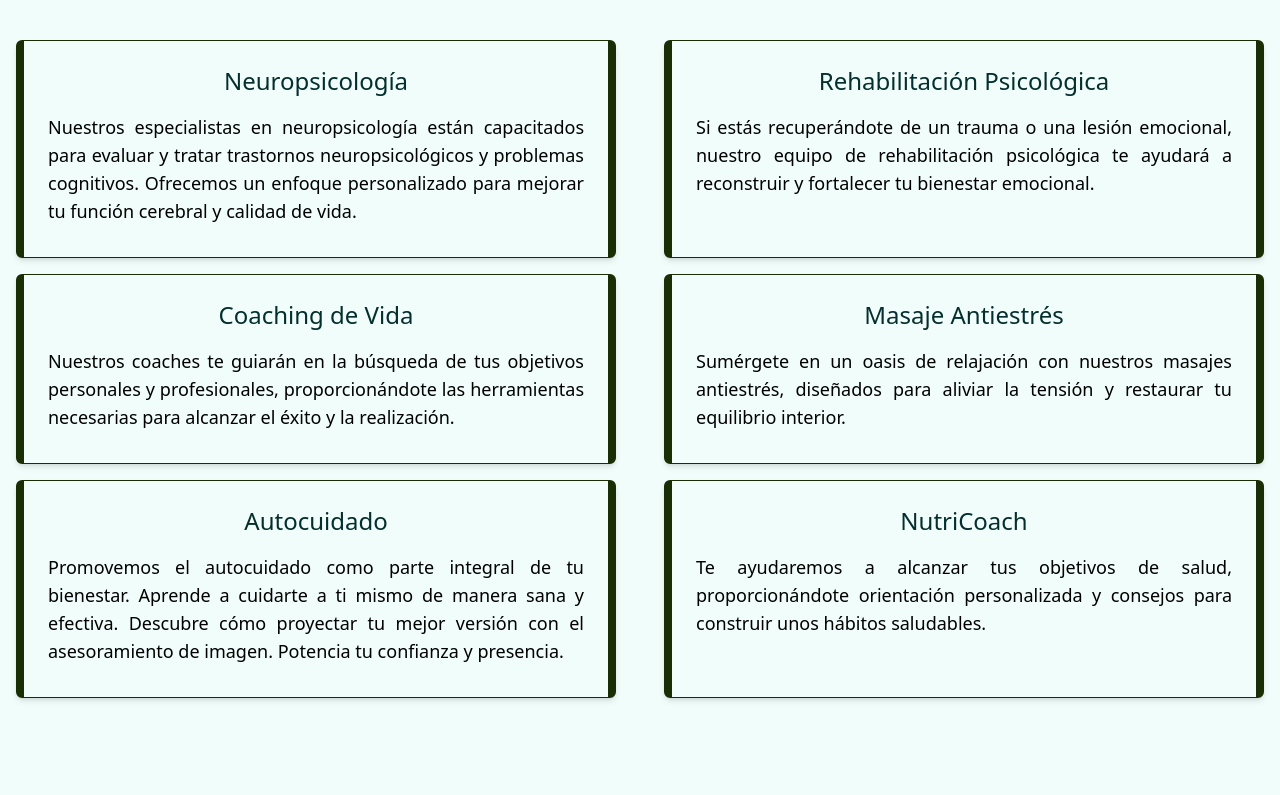
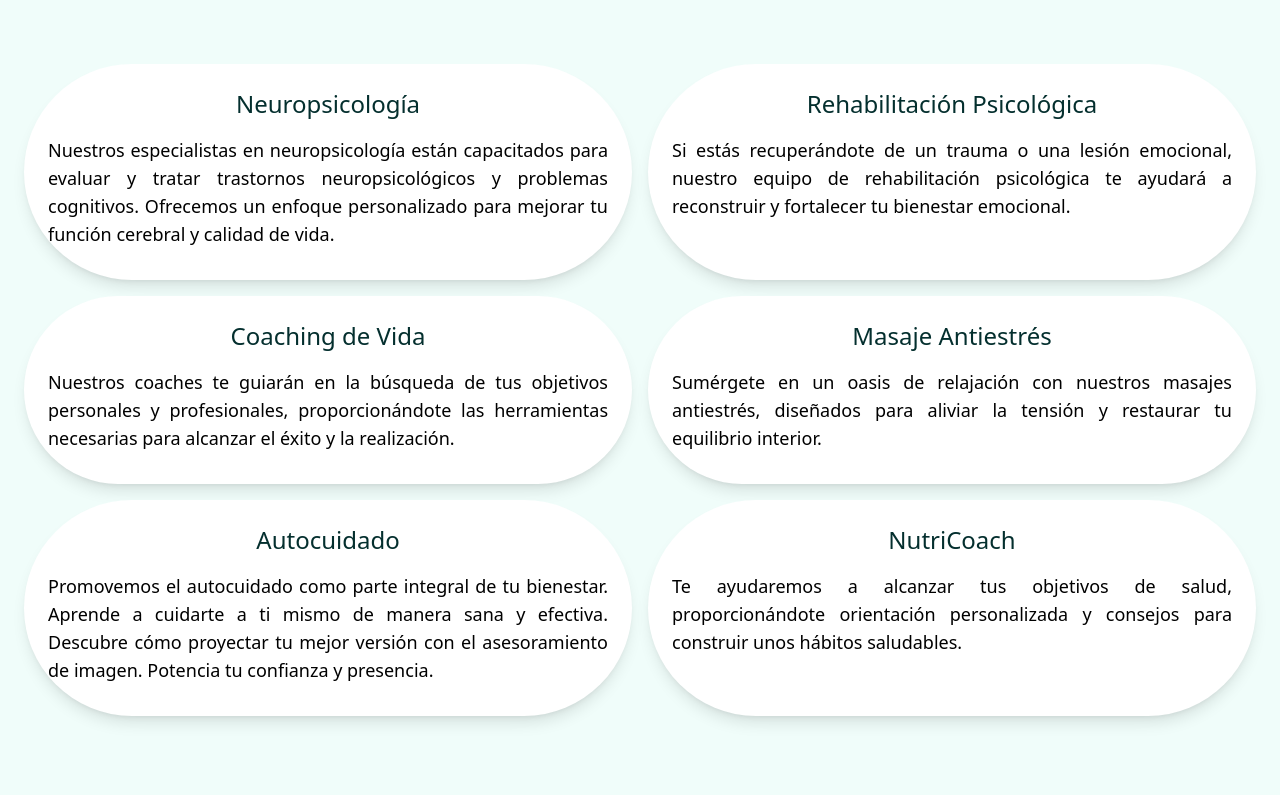
Before and after one commit to juaalvcam/MariaRojasMarcosPsicologos, a Django app: page /servicios/otros/ in a window 1280 px wide. Shown: the part 120-915 px from the top of the page. Run offline with Django 4.2, Linux system fonts and the light colour scheme; some libraries are stand-ins or nearby versions; grey boxes are pictures that could not be loaded.

Commit message:
Actualizar estilos de plantillas de servicios

```diff
--- a/psicoMRM/templates/servicios_adolescentes.html
+++ b/psicoMRM/templates/servicios_adolescentes.html
@@ -1,8 +1,6 @@
 {% extends 'base.html' %} {% block content %}
 <div class="grid grid-cols-1 md:grid-cols-1 gap-4 mt-10">
-  <div
-    class="p-6 shadow-md rounded-md border border-x-8 border-lime-950 ml-4 mr-4 hover:bg-blue-100"
-  >
+  <div class="bg-white rounded-full shadow-lg overflow-hidden p-6">
     <h2 class="text-2xl font-thin mb-4 text-center text-teal-950">
       <strong>Terapia para Niños y Adolescentes</strong>
     </h2>
@@ -13,5 +11,4 @@
     </p>
   </div>
 </div>
-
 {% endblock %}
--- a/psicoMRM/templates/servicios_adultos.html
+++ b/psicoMRM/templates/servicios_adultos.html
@@ -1,8 +1,6 @@
 {% extends 'base.html' %} {% block content %}
-<div class="grid grid-cols-1 md:grid-cols-1 gap-4 mt-10">
-  <div
-    class="p-6 shadow-md rounded-md border border-x-8 border-lime-950 ml-4 mr-4 hover:bg-blue-100"
-  >
+<div class="grid grid-cols-1 md:grid-cols-1 gap-4 mt-10 p-6">
+  <div class="bg-white p-6 rounded-full shadow-lg overflow-hidden">
     <h2 class="text-2xl font-thin mb-4 text-center text-teal-950">
       <strong>Terapia Individual</strong>
     </h2>
--- a/psicoMRM/templates/servicios_otros.html
+++ b/psicoMRM/templates/servicios_otros.html
@@ -1,8 +1,6 @@
 {% extends 'base.html' %} {% block content %}
-<div class="grid grid-cols-2 md:grid-cols-2 gap-4 mt-10">
-  <div
-    class="p-6 shadow-md rounded-md border border-x-8 border-lime-950 ml-4 mr-4 hover:bg-blue-100"
-  >
+<div class="grid grid-cols-2 md:grid-cols-2 gap-4 mt-10 p-6">
+  <div class="bg-white p-6 rounded-full shadow-lg overflow-hidden">
     <h2 class="text-2xl font-thin mb-4 text-center text-teal-950">
       <strong>Neuropsicología</strong>
     </h2>
@@ -12,9 +10,7 @@
       enfoque personalizado para mejorar tu función cerebral y calidad de vida.
     </p>
   </div>
-  <div
-    class="p-6 shadow-md rounded-md border border-x-8 border-lime-950 ml-4 mr-4 hover:bg-blue-100"
-  >
+  <div class="bg-white p-6 rounded-full shadow-lg">
     <h2 class="text-2xl font-thin mb-4 text-center text-teal-950">
       <strong>Rehabilitación Psicológica</strong>
     </h2>
@@ -24,9 +20,7 @@
       bienestar emocional.
     </p>
   </div>
-  <div
-    class="p-6 shadow-md rounded-md border border-x-8 border-lime-950 ml-4 mr-4 hover:bg-blue-100"
-  >
+  <div class="bg-white p-6 rounded-full shadow-lg">
     <h2 class="text-2xl font-thin mb-4 text-center text-teal-950">
       <strong>Coaching de Vida</strong>
     </h2>
@@ -36,9 +30,7 @@
       el éxito y la realización.
     </p>
   </div>
-  <div
-    class="p-6 shadow-md rounded-md border border-x-8 border-lime-950 ml-4 mr-4 hover:bg-blue-100"
-  >
+  <div class="bg-white p-6 rounded-full shadow-lg">
     <h2 class="text-2xl font-thin mb-4 text-center text-teal-950">
       <strong>Masaje Antiestrés</strong>
     </h2>
@@ -48,9 +40,7 @@
     </p>
   </div>
 
-  <div
-    class="p-6 shadow-md rounded-md border border-x-8 border-lime-950 ml-4 mr-4 hover:bg-blue-100"
-  >
+  <div class="bg-white p-6 rounded-full shadow-lg">
     <h2 class="text-2xl font-thin mb-4 text-center text-teal-950">
       <strong>Autocuidado</strong>
     </h2>
@@ -61,9 +51,7 @@
       presencia.
     </p>
   </div>
-  <div
-    class="p-6 shadow-md rounded-md border border-x-8 border-lime-950 ml-4 mr-4 hover:bg-blue-100"
-  >
+  <div class="bg-white p-6 rounded-full shadow-lg">
     <h2 class="text-2xl font-thin mb-4 text-center text-teal-950">
       <strong>NutriCoach</strong>
     </h2>
```
Also changed, not shown: psicoMRM/templates/servicios_parejas.html (+3 -7 lines).
